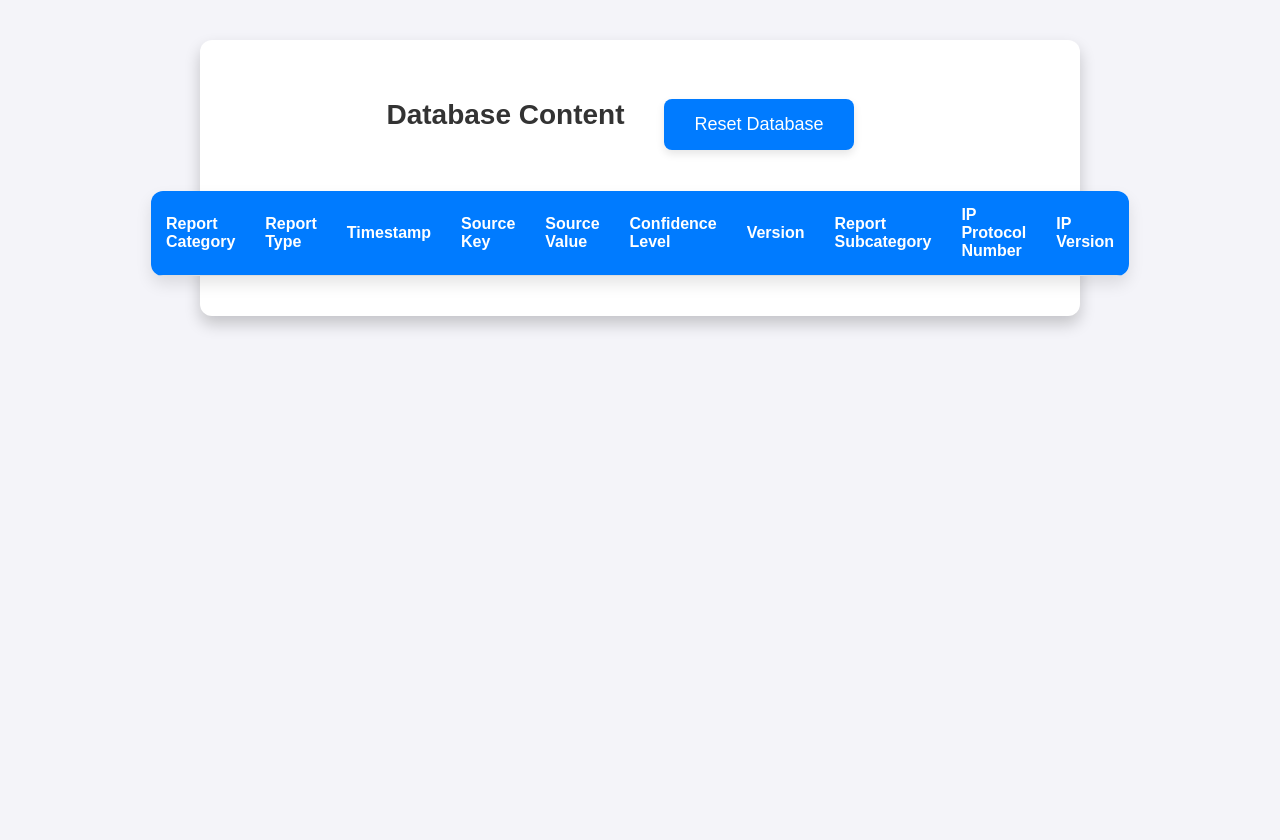
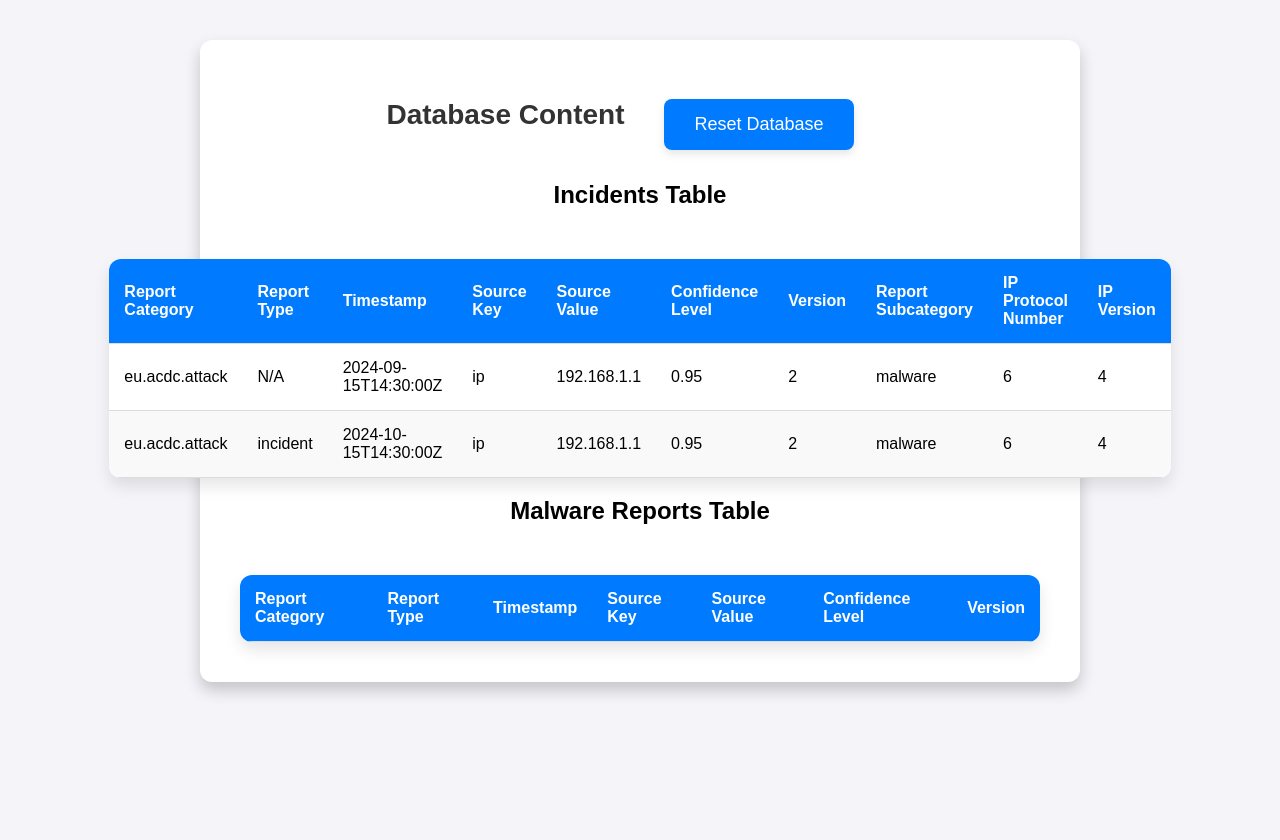
Before and after one commit to timgorr/SQLiteFlaskServer, a Flask app: page / in a window 1280 px wide. Run offline with Flask 3, Linux system fonts and the light colour scheme; data comes from the database, SQL or seed files in the repository; data that the repository does not hold is empty; parts of the project's set-up code (start-up, migrations or seed data) failed here and were passed over.

Commit message:
latest stand sqlite (two tables, both in html - schema valedation only in client, only required jsons, persistent database

```diff
--- a/app.py
+++ b/app.py
@@ -1,20 +1,16 @@
-from flask import Flask, render_template, request, jsonify, redirect, url_for
+from flask import Flask, render_template, request, jsonify
 from flask_wtf import CSRFProtect
 import sqlite3
 import os
-import json
 import logging
-from jsonschema import validate, ValidationError, FormatChecker
-# from markupsafe import Markup
 
 app = Flask(__name__)
 
 
-app.config['SECRET_KEY'] = os.getenv('SECRET_KEY', 'default-secret-key')  # env var for secret key
+
 app.config['DATABASE'] = os.getenv('DATABASE_PATH', 'database.db')  # env var for database path
-# app.config['JSON_FOLDER'] = '/mnt/client_data'  # specified folder with JSON files on remote server
 
-# if CSRF protection needed (Flask-WTF)
+
 csrf = CSRFProtect(app)
 
 
@@ -24,37 +20,12 @@ app.config.update(
     SESSION_COOKIE_SECURE=True
 )
 
-# logging
+# logging MOIN
 logging.basicConfig(level=logging.INFO)
 
-# JSON schema
-schema = {
-    "$schema": "https://json-schema.org/draft/2020-12/schema",
-    "description": "This document records the details of an incident",
-    "title": "Record of a SIEM Incident",
-    "type": "object",
-    "properties": {
-        "report_category": {"type": "string", "enum": ["eu.acdc.attack"]},
-        "report_type": {"type": "string"},
-        "timestamp": {"type": "string", "format": "date-time"},
-        "source_key": {"type": "string", "enum": ["ip"]},
-        "source_value": {"type": "string"},
-        "confidence_level": {"type": "number", "minimum": 0.0, "maximum": 1.0},
-        "version": {"type": "integer", "enum": [2]},
-        "report_subcategory": {
-            "type": "string",
-            "enum": ["abuse", "abuse.spam", "compromise", "data", "dos", "dos.dns", "dos.http", "dos.tcp", "dos.udp",
-                     "login", "malware", "scan", "other"]
-        },
-        "ip_protocol_number": {"type": "integer", "minimum": 0, "maximum": 255},
-        "ip_version": {"type": "integer", "enum": [4, 6]}
-    },
-    "required": ["report_category", "report_type", "timestamp", "source_key", "source_value", "confidence_level", "version", "report_subcategory",
-                 "ip_protocol_number", "ip_version"]
-}
+
 
 def get_db():
-    # database connection
     conn = sqlite3.connect(app.config['DATABASE'])
     return conn
 
@@ -62,50 +33,58 @@ def get_db():
 def favicon():
     return '', 204
 
+
 def init_db():
-    with get_db() as db:
-        cursor = db.cursor()
-        # Drop the table if it exists to avoid conflicts with the new schema
-        cursor.execute('DROP TABLE IF EXISTS incidents')
-
-        # table creation
-        cursor.execute(
-            'CREATE TABLE IF NOT EXISTS incidents ('
-            'report_category TEXT, '
-            'report_type TEXT, '
-            'timestamp TEXT, '
-            'source_key TEXT, '
-            'source_value TEXT, '
-            'confidence_level REAL, '
-            'version INTEGER, '
-            'report_subcategory TEXT, '
-            'ip_protocol_number INTEGER, '
-            'ip_version INTEGER)'
-        )
-        db.commit()
-
-                    # 'id TEXT PRIMARY KEY, ' without primary key specific datasets no mechanism to uniquly identify each record: composite primary key? combination
+    conn = sqlite3.connect('database.db')
+    cursor = conn.cursor()
 
 
-# @app.route('/')
-# def home():
-#     # home page Render
-#     return render_template('index.html')
+    cursor.execute('''
+    CREATE TABLE IF NOT EXISTS incidents (
+        id INTEGER PRIMARY KEY AUTOINCREMENT,
+        report_category TEXT,
+        report_type TEXT,
+        timestamp TEXT,
+        source_key TEXT,
+        source_value TEXT,
+        confidence_level TEXT,
+        version INTEGER,
+        report_subcategory TEXT,
+        ip_protocol_number TEXT,
+        ip_version TEXT,
+        UNIQUE (report_category, report_type, timestamp, source_key, source_value, confidence_level)
+    )
+    ''')
 
-# @app.route('/upload-page')
-# def upload_page():
-#     # upload page render
-#     return render_template('upload.html')
+    # Create the malware_reports table
+    cursor.execute('''
+    CREATE TABLE IF NOT EXISTS malware_reports (
+        report_category TEXT,
+        report_type TEXT,
+        timestamp TEXT,
+        source_key TEXT,
+        source_value TEXT,
+        confidence_level REAL,
+        version INTEGER,
+        UNIQUE (report_category, report_type, timestamp, source_key, source_value)
+    )
+    ''')
+
+
+    conn.commit()
+    conn.close()
+
+
 
 @app.route('/')
 def view_database():
-    # Fetch and render of all database entries
     try:
         with get_db() as db:
             cursor = db.cursor()
+
             cursor.execute('SELECT report_category, report_type, timestamp, source_key, source_value, confidence_level, version, report_subcategory, ip_protocol_number, ip_version FROM incidents')
-            rows = cursor.fetchall()
-            data = [
+            incidents_rows = cursor.fetchall()
+            incidents_data = [
                 {
                     "report_category": row[0],
                     "report_type": row[1],
@@ -117,21 +96,37 @@ def view_database():
                     "report_subcategory": row[7],
                     "ip_protocol_number": row[8],
                     "ip_version": row[9]
-                } for row in rows
+                } for row in incidents_rows
             ]
-        return render_template('index.html', data=data)
+
+
+            cursor.execute('SELECT report_category, report_type, timestamp, source_key, source_value,confidence_level, version FROM malware_reports')
+            malware_rows = cursor.fetchall()
+            malware_data = [
+                {
+                    "report_category": row[0],
+                    "report_type": row[1],
+                    "timestamp": row[2],
+                    "source_key": row[3],
+                    "source_value": row[4],
+                    "confidence_level": row[5],
+                    "version": row[6]
+                } for row in malware_rows
+            ]
+
+        return render_template('index.html', incidents_data=incidents_data, malware_data=malware_data)
     except sqlite3.Error as e:
         logging.error(f"Database query failed: {e}")
         return jsonify({"message": f"An error occurred while fetching the database contents: {e}"}), 500
 
-def insert_into_db(data):
-    # insert of new record into incidents table
+def insert_into_incidents(data):
     try:
         with get_db() as db:
             cursor = db.cursor()
             cursor.execute(
-                'INSERT INTO incidents (report_category, report_type, timestamp, source_key, source_value, confidence_level, version, report_subcategory, ip_protocol_number, ip_version) '
-                'VALUES (?, ?, ?, ?, ?, ?, ?, ?, ?, ?)',
+                '''INSERT INTO incidents
+                (report_category, report_type, timestamp, source_key, source_value, confidence_level, version, report_subcategory, ip_protocol_number, ip_version)
+                VALUES (?, ?, ?, ?, ?, ?, ?, ?, ?, ?)''',
                 (
                     data['report_category'],
                     data.get('report_type'),
@@ -148,83 +143,144 @@ def insert_into_db(data):
             db.commit()
         return True  # Insert successful
     except sqlite3.IntegrityError:
-        logging.error(f"Duplicate entry: ")
+        logging.error(f"Duplicate entry: {data}")
         return False  # Duplicate found
 
-def validate_and_upload_json_files(data_list):
-    # Validation and upload of JSON data received from the client
-    if not data_list:
-        logging.error("No JSON data received.")
-        return "No JSON data received.", False
 
-    # Variables to check what error happened
-    has_successful_upload = False
-    has_duplicates = False
-    has_validation_errors = False
+def is_malware_duplicate(data):
+    conn = get_db()
+    cursor = conn.cursor()
+    query = """
+    SELECT COUNT(*) FROM malware_reports
+    WHERE report_category = ? AND report_type = ? AND timestamp = ?
+    AND source_key = ? AND source_value = ?
+    """
+    values = (
+        data['report_category'],
+        data['report_type'],
+        data['timestamp'],
+        data['source_key'],
+        data['source_value']
+    )
+    cursor.execute(query, values)
+    result = cursor.fetchone()[0]
+    conn.close()
+    return result > 0  # true falls duplicate gefunden
 
-    # Process each JSON data item
-    for data in data_list:
-        try:
-            # schema validation checking (format checker not working - timestamp can be any TEXT)
-            validate(instance=data, schema=schema, format_checker=FormatChecker())
-            if insert_into_db(data):
-                has_successful_upload = True  # Successfully uploaded at least one file
-            else:
-                logging.info(f"Duplicate data found: {data}")
-                has_duplicates = True  # At least one entry is a duplicate
-        except (json.JSONDecodeError, ValidationError) as e:
-            logging.error(f"Validation error: {e}")
-            has_validation_errors = True  # At least one file had a validation error
-        except sqlite3.IntegrityError as e:
-            logging.error(f"Database integrity error: {e}")
-            has_duplicates = True  # Duplicate error
-        except Exception as e:
-            logging.error(f"Unexpected error: {e}")
-            return f"Unexpected error: {str(e)}", False
 
-    # Response message based on the results
-    if has_successful_upload:
-        if has_validation_errors:
-            return "Some JSON data was uploaded successfully, but some entries failed validation.", True
-        return "All new JSON data validated and uploaded successfully.", True
-    elif has_duplicates and not has_successful_upload and not has_validation_errors:
-        return "All JSON data is already uploaded (duplicates).", False
-    elif has_validation_errors and not has_successful_upload:
-        return "All JSON data failed validation.", False
-    else:
-        return "Errors occurred while uploading JSON data.", False
+
+def insert_into_malware_reports(data):
+    try:
+        with get_db() as db:
+            cursor = db.cursor()
+            cursor.execute(
+                '''INSERT INTO malware_reports
+                (report_category, report_type, timestamp, source_key, source_value, cpe, sample_b64, confidence_level, version)
+                VALUES (?, ?, ?, ?, ?, ?, ?, ?, ?)''',
+                (
+                    data['report_category'],
+                    data['report_type'],
+                    data['timestamp'],
+                    data['source_key'],
+                    data['source_value'],
+                    data['cpe'],
+                    data['sample_b64'],
+                    data['confidence_level'],
+                    data['version']
+                )
+            )
+            db.commit()
+        return True  # Insert successful
+    except sqlite3.IntegrityError:
+        logging.error(f"Duplicate entry: {data}")
+        return False  # Duplicate found
+
+
 
 
 @app.route('/upload-json-files', methods=['POST'])
 @csrf.exempt  # Disable CSRF if you're calling via AJAX
 def upload_json_files():
-    # Check if the request contains JSON data
+    # check ob überhaupt in json
     if not request.is_json:
         return jsonify({"message": "Invalid input, JSON data required."}), 400
 
-    # Get the JSON data from the request
+    # json von request
     json_data = request.get_json()
 
-    # If the data is expected to be a list of JSON objects
+    # json liste
     if not isinstance(json_data, list):
         json_data = [json_data]
 
-    # Call validate_and_upload_json_files to handle the upload and validation
-    message, success = validate_and_upload_json_files(json_data)
-    if success:
-        return jsonify({"message": message}), 200
-    return jsonify({"message": message}), 400
-ls
+    # each json upload process
+    has_successful_upload = False
+    has_duplicates = False
 
+    for data in json_data:
+        try:
+            # Check which table
+            if data['report_category'] == "eu.acdc.attack":
+                if is_duplicate(data):
+                    logging.info(f"Duplicate data found: {data}")
+                    has_duplicates = True
+                    continue
+                if insert_into_incidents(data):
+                    has_successful_upload = True
+
+            elif data['report_category'] == "eu.acdc.malware":
+                if is_malware_duplicate(data):
+                    logging.info(f"Duplicate data found: {data}")
+                    has_duplicates = True
+                    continue
+                if insert_into_malware_reports(data):
+                    has_successful_upload = True
+
+        except sqlite3.IntegrityError as e:
+            logging.error(f"Database integrity error: {e}")
+            has_duplicates = True
+        except Exception as e:
+            logging.error(f"Unexpected error: {e}")
+            return jsonify({"message": f"Unexpected error: {str(e)}"}), 500
+
+
+    if has_successful_upload:
+        return jsonify({"message": "All new JSON data uploaded successfully."}), 200
+    elif has_duplicates:
+        return jsonify({"message": "Some or all JSON data is already uploaded (duplicates)."}), 400
+    else:
+        return jsonify({"message": "Errors occurred while uploading JSON data."}), 400
+
+
+# duplicate check in incidents table
+def is_duplicate(data):
+    conn = get_db()
+    cursor = conn.cursor()
+    query = """
+    SELECT COUNT(*) FROM incidents
+    WHERE report_category = ? AND report_type = ? AND timestamp = ?
+    AND source_key = ? AND source_value = ? AND confidence_level = ?
+    """
+    values = (
+        data['report_category'],
+        data['report_type'],
+        data['timestamp'],
+        data['source_key'],
+        data['source_value'],
+        data['confidence_level']
+    )
+    cursor.execute(query, values)
+    result = cursor.fetchone()[0]
+    conn.close()
+    return result > 0  # Return True falls duplicate
 
 @app.route('/reset-database', methods=['POST'])
 @csrf.exempt  # Disable CSRF for this route if you're calling it via AJAX ?
 def reset_database():
-    # Clears all data in the incidents table
     try:
         with get_db() as db:
             cursor = db.cursor()
             cursor.execute('DELETE FROM incidents')  # deletes all rows but keeps the table structure
+            cursor.execute('DELETE FROM malware_reports')  # deletes all rows but keeps the table structure
             db.commit()
         return jsonify({"message": "Database has been reset."}), 200
     except sqlite3.Error as e:
--- a/templates/index.html
+++ b/templates/index.html
@@ -28,17 +28,14 @@
 </head>
 <body>
     <div class="container">
-
         <div class="header-container">
-
             <h1>Database Content</h1>
-
             <a href="#" class="button margin-top" style="margin-top: 8px;" onclick="resetDatabase(); return false;">Reset Database</a>
-
-        <p id="response"></p>
+            <p id="response"></p>
         </div>
 
 
+        <h2>Incidents Table</h2>
         <table>
             <thead>
                 <tr>
@@ -55,7 +52,7 @@
                 </tr>
             </thead>
             <tbody>
-                {% for row in data %}
+                {% for row in incidents_data %}
                 <tr>
                     <td>{{ row['report_category'] }}</td>
                     <td>{{ row['report_type'] or 'N/A' }}</td>
@@ -71,6 +68,35 @@
                 {% endfor %}
             </tbody>
         </table>
+
+
+        <h2>Malware Reports Table</h2>
+        <table>
+            <thead>
+                <tr>
+                    <th>Report Category</th>
+                    <th>Report Type</th>
+                    <th>Timestamp</th>
+                    <th>Source Key</th>
+                    <th>Source Value</th>
+                    <th>Confidence Level</th>
+                    <th>Version</th>
+                </tr>
+            </thead>
+            <tbody>
+                {% for row in malware_data %}
+                <tr>
+                    <td>{{ row['report_category'] }}</td>
+                    <td>{{ row['report_type'] }}</td>
+                    <td>{{ row['timestamp'] }}</td>
+                    <td>{{ row['source_key'] }}</td>
+                    <td>{{ row['source_value'] }}</td>
+                    <td>{{ row['confidence_level'] }}</td>
+                    <td>{{ row['version'] }}</td>
+                </tr>
+                {% endfor %}
+            </tbody>
+        </table>
     </div>
 </body>
 </html>
```
Also changed, not shown: client/client.py (+44 -11 lines), json_data/example3.json (added, +10 -0 lines), 1 other file.
